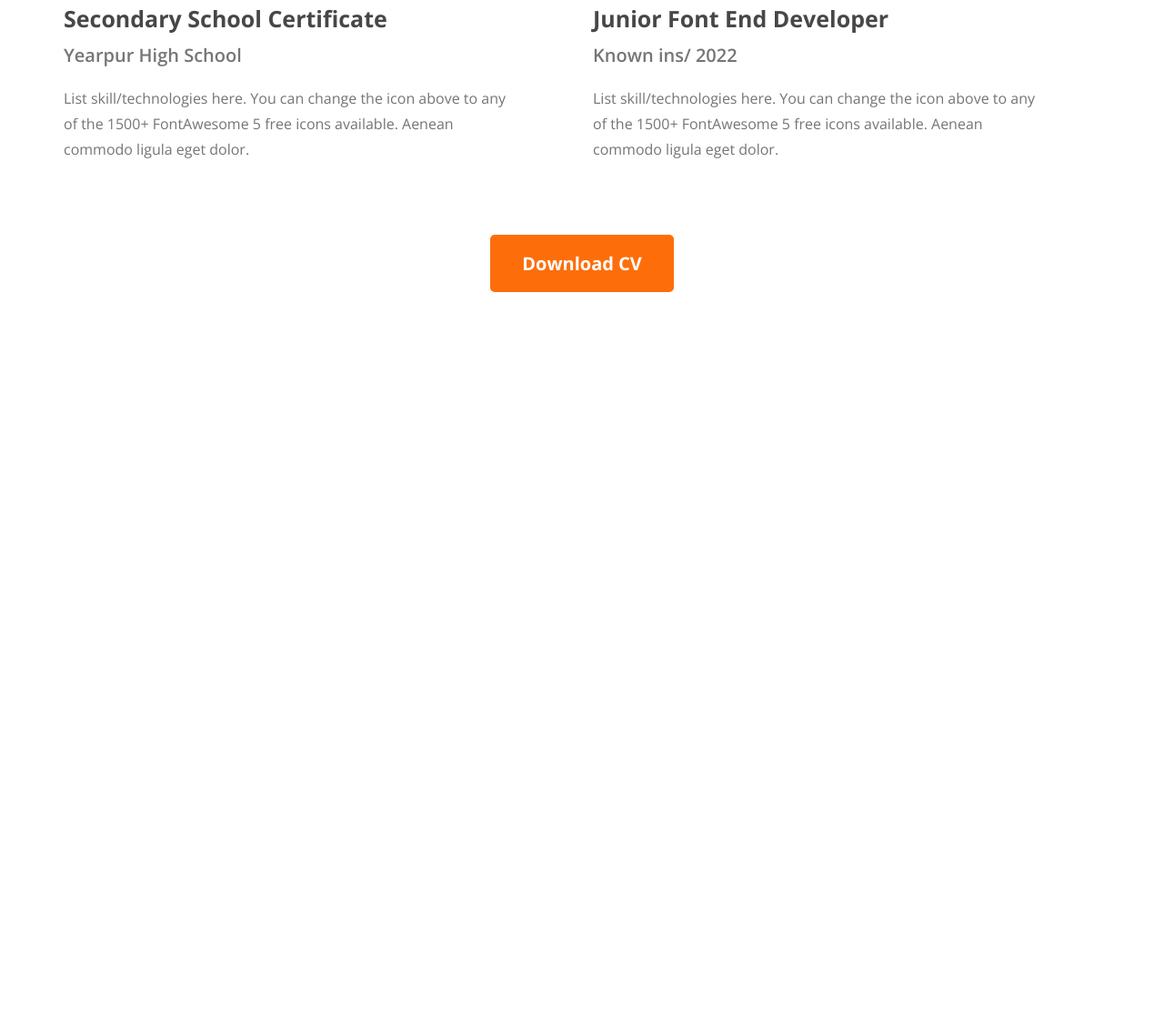
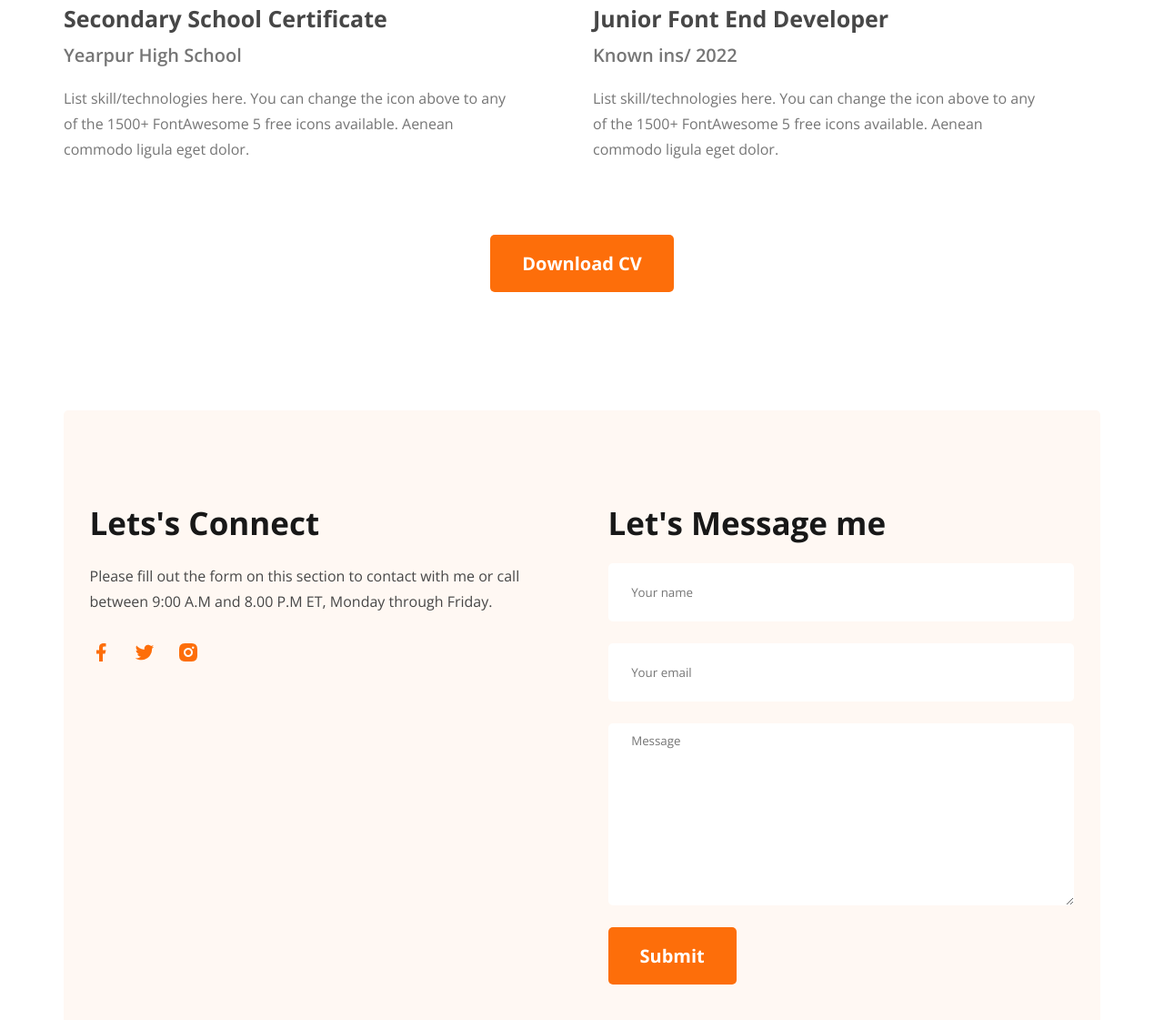
Before and after one commit to naimalinaim1/developer-portfolio, a plain HTML site: page index.html in a window 1280 px wide. Shown: the part 2921-4042 px from the top of the page at 91% size. Before the commit the page ends 3242 px from the top, so only its background shows below. Drawn offline with nearby package versions, Linux system fonts and the light colour scheme.

Commit message:
Added Contact Form

```diff
--- a/index.html
+++ b/index.html
@@ -178,6 +178,28 @@
             <a href="" class="btn-primary">Download CV</a>
           </div>
         </section>
+
+        <!-- Contact me -->
+        <section class="contact-area">
+          <div class="connect-me">
+            <h3 class="contact-title">Lets's Connect</h3>
+            <p class="contact-des">Please fill out the form on this section to contact with me or call between 9:00 A.M and 8.00 P.M ET, Monday through Friday.</p>
+            <ul class="social-media">
+              <li><a href=""><img src="images/icons/facebook.png" alt=""></a></li>
+              <li><a href=""><img src="images/icons/twitter.png" alt=""></a></li>
+              <li><a href=""><img src="images/icons/insta.png" alt=""></a></li>
+            </ul>
+          </div>
+          <div class="message-me">
+            <h3 class="contact-title">Let's Message me</h3>
+            <form action="" class="contact-form">
+              <input type="text" class="input" id="name" placeholder="Your name">
+              <input type="email" class="input" id="email" placeholder="Your email">
+              <textarea name="message" id="message" placeholder="Message"></textarea>
+              <input type="submit" class="btn-primary" value="Submit">
+            </form>
+          </div>
+        </section>
       </div>
     </main>
 
--- a/styles/style.css
+++ b/styles/style.css
@@ -234,3 +234,54 @@ section {
     margin-top: 50px;
     text-align: center;
 }
+
+/* Contact area style */
+.contact-area {
+    background: #FFF8F3;
+    display: flex;
+    justify-content: space-around;
+    padding: 100px 0;
+    border-radius: 5px;
+}
+.connect-me {
+    width: 45%;
+}
+.contact-title {
+    color: #181818;
+    font-size: 35px;
+    line-height: 48px;
+    margin-bottom: 20px;
+}
+.contact-des {
+    color: #474747;
+    line-height: 28px;
+    margin-bottom: 30px;
+}
+.social-media {
+    list-style: none;
+    display: flex;
+    gap: 24px;
+}
+.message-me {
+    width: 45%;
+}
+.contact-form {
+    width: 100%;
+}
+.contact-form .input, .contact-form textarea {
+    display: block;
+    width: 90%;
+    color: #757575;
+    background: #FFFFFF;
+    border-radius: 5px;
+    height: 44px;
+    padding: 10px 5%;
+    border: 0;
+    margin-bottom: 24px;
+}
+.contact-form textarea {
+    height: 180px;
+}
+.contact-form input[type="submit"] {
+    border: 0;
+}
```
